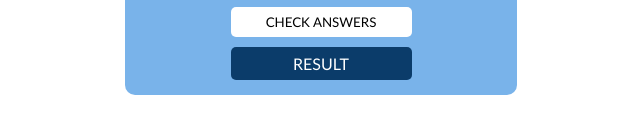
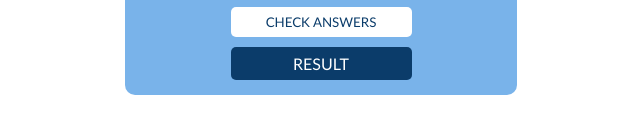
Before and after one commit to jdaianova/my-quiz, a plain HTML site: page index.html in a window 1280 px wide. Shown: the part 650-784 px from the top of the page, 319-959 px from the left. Drawn offline with Linux system fonts and the light colour scheme.

Commit message:
2 commit

```diff
--- a/style.css
+++ b/style.css
@@ -95,6 +95,7 @@ input {
     border: 0;
     border-radius: 5px;
     background-color: white;
+    color: rgb(11, 60, 106);
     padding: 7px;
     text-transform: uppercase;
     font-family: 'Gill Sans', 'Gill Sans MT', Calibri, 'Trebuchet MS', sans-serif;
```
